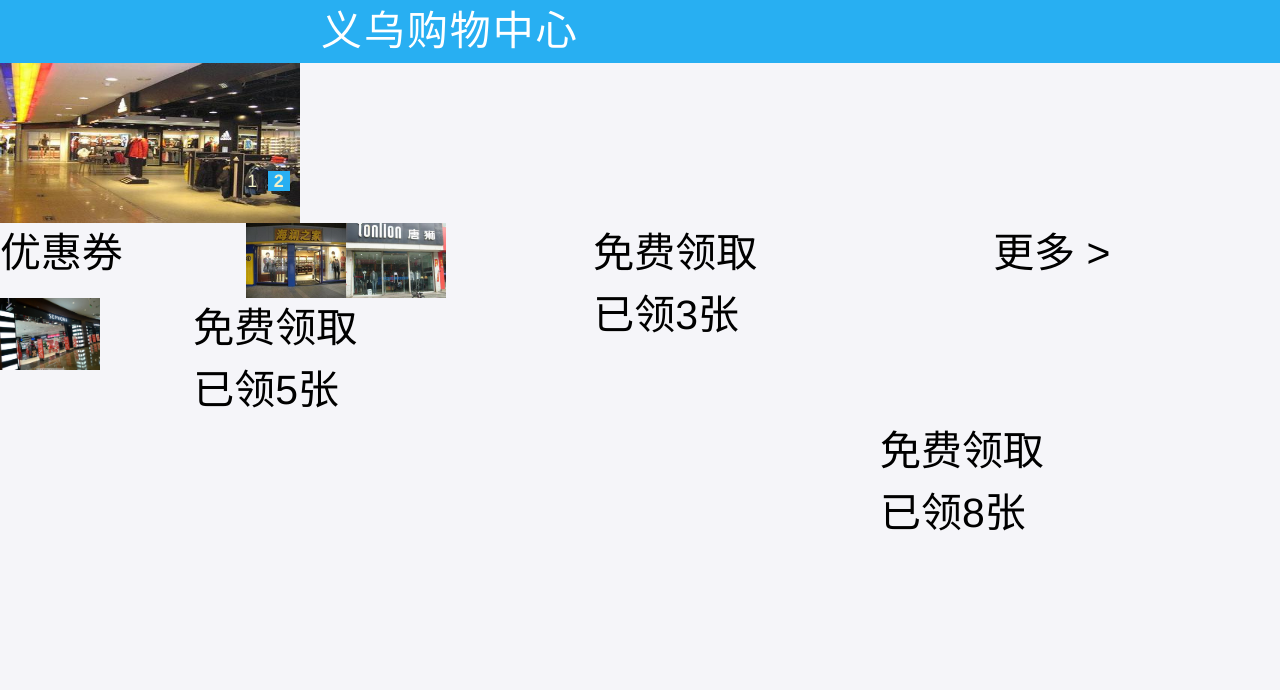
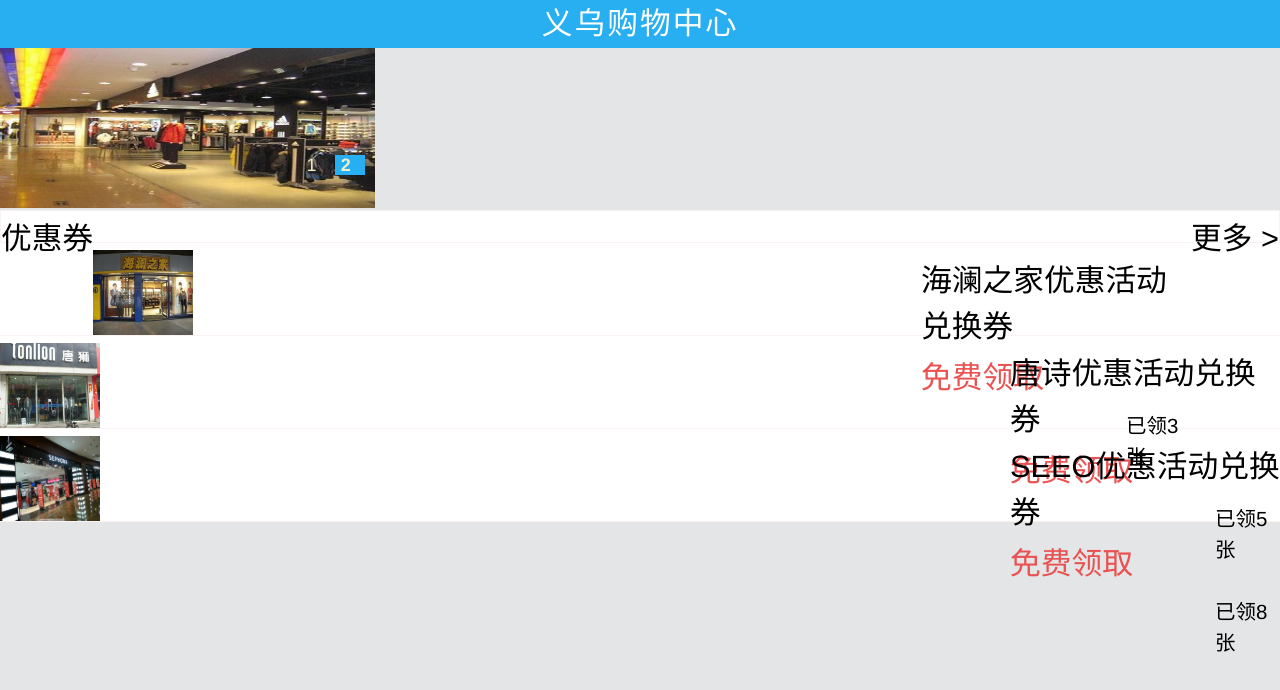
Before and after one commit to fengyy51/fe_shangcheng, a plain HTML site: page page/shangchengdemo.html in a window 1280 px wide. Drawn offline with Linux system fonts and the light colour scheme.

Commit message:
动态获取图片以及文字数组，进行展示

```diff
--- a/css/shangchengdemo.css
+++ b/css/shangchengdemo.css
@@ -1,49 +1,46 @@
-
+body{
+	background-color: #E3E5E6;
+}
 html,body{
-	background-color: #f5f59;
+	font-size: 0.15rem;
 	margin: 0;
 	padding: 0;
 	min-width: 100%;
 }
 div.head{
 
-	width: 100%;
 	color: #fff;
 	font-family: Microsoft YaHei;
 	border: 1px solid #28AFF2;
 	background-color: #28AFF2;
 	letter-spacing: 2px;
+	text-align: center;
 
 }
 div.head span{
 	margin: 0 25% 25%;
+
 }
 
 div.huodong{
 	height: 160px;
-	width: 300px;
+	width: 375px;
 	position: relative;
 	overflow: hidden;
-	/* margin: 0 auto;
-	 */
+
 }
 div.huodong ul{
 	list-style: none;
 	position: relative;
-	/* float: left; */
-	width: 700px;
-	/* height: 160px; */
-/* 	z-index: 1; */
+	width: 800px;
 }
 div.huodong ul li{
 	float: left;
-	width: 300px;
+	width: 375px;
 }
 div.huodong ul li img{
-	width: 300px;
+	width: 375px;
 	height: 160px;
-
-	/* position: relative; */
 }
 div.huodong div.num {
 	position: absolute;
@@ -58,6 +55,7 @@ div.huodong div.num span{
 	cursor: pointer;
 	font-size: 18px;
 	height: 20px;
+	width: 18px;
 	padding: 0 0.03rem;
 	margin: 0 2px;
 	color: #F0EFC9;
@@ -68,28 +66,53 @@ div.huodong div.num span.active{
 }
 div.youhuiquan {
 	width: 100%;
+	height: 300px;
+	margin: 2px 0 2px 0;
+	background-color: #fff;
+}
+div.youhuiquan #head{
+	text-decoration: underline;
+	border: 1px solid #FAF1F1;
+	height: 31px;
 }
 .left{
-  	width: 1.2rem;
+
  	float: left;
- 	display: block;
+ 	margin:  5px 0 5px 0;
 }
 .right{
- 	display: block;
- 	width: 1.4rem;
+ 	margin:  5px 0 5px 0;
  	float: right;
 }
 div.item{
 	width: 100%;
+	height: 85px;
+	margin: 7px 0 5px 0;
+	border-bottom: 1px solid #FAF1F1;
+	background-color: #fff;
 }
 
 div.item .tupian img{
-	position: relative;
+	height: 85px;
 	width: 100px;
 	float: left;
 	display: block;
 }
 div.item .content{
-	width: 400px;
+	width: 275px;
+	height: 85px;
 	float: right;
 }
+div.item .content p.decoration{
+	margin: 8px 0 0 5px;
+}
+div.item .content p.reference{
+	margin: 5px 0 0 5px;
+	color:#EA5151;
+}
+div.item .content p.num{
+	margin-top: 10px;
+	margin-left: 210px;
+	font-size: 0.1rem;
+
+}
--- a/js/shangchengdemo.js
+++ b/js/shangchengdemo.js
@@ -1,4 +1,11 @@
 $(document).ready(function(){
+	loadJson();
+	// setInterval(function(){
+	// 	loadJson();
+	// },1000);
+
+});
+function loadJson(){
 	$.ajax({
 			url:"../json/shangchengdemo.json",
 			type:"GET",
@@ -12,10 +19,13 @@ $(document).ready(function(){
 					makeHuoDong(huodong,huodong.length);
 					$('.huodong>.num>span').eq(0).addClass('active');
 					action();
+					$('div.youhuiquan .body').empty();
 					$.each(youhui,function(i){
 						makeYouHui(this.tupian,this.text,this.num);
 					});
-
+	// 				setInterval(function(){
+	// 	loadJson();
+	// },1000);
 
 			},
 
@@ -23,15 +33,16 @@ $(document).ready(function(){
 				alert('fail');
 				console.log(error);
 			}
-});
-
-});
+	});
+}
 function makeTitle(pageTitle){
 	var strHtml='<span class="title">'+pageTitle+'</span>';
-	$('div.head').append(strHtml);
+	$('div.head').empty();
+	$('div.head').html(strHtml);
 };
 
 function makeHuoDong(huodong,length){
+	$('div.guanggao').empty();
 	var strHtml='<div class="huodong" ><ul class="tupian"><li><img src='+huodong[0]+'></li><li><img src='
 	+huodong[1]+'></li></ul><div class="num">';
 	for(var i=1;i<=length;i++){
@@ -39,14 +50,15 @@ function makeHuoDong(huodong,length){
 		// console.log(i);
 	}
 	strHtml=strHtml+'</div>'+'</div>';
-	$('div.guanggao').append(strHtml);
+	$('div.guanggao').html(strHtml);
 
 
 }
 function makeYouHui(tupian,text,num){
-	var optionHtml='<div class="item"><div class="tupian"><img src='+tupian+'></div><div class="content"><p class="decoration>'+
+	var optionHtml='<div class="item"><div class="tupian"><img src='+tupian+'></div><div class="content"><p class="decoration">'+
 	text+'</p><p class="reference">免费领取</p><p class="num">已领'+num+'张</p></div></div>';
-	$('div.youhuiquan').append(optionHtml);
+
+	$('div.youhuiquan .body').append(optionHtml);
 
 
 }
--- a/json/shangchengdemo.json
+++ b/json/shangchengdemo.json
@@ -2,9 +2,9 @@
 	"data":{
 		"title":"义乌购物中心",
 		"huodong":["../resource/img/huodong.jpg","../resource/img/huodongone.jpg"],
-		"youhui":[{"tupian":"../resource/img/dianpu.jpg","text":"皮卡世家优惠活动兑换券","num":3},
-				{"tupian":"../resource/img/dianpuone.jpg","text":"ZIPPO优惠活动兑换券","num":5},
-				{"tupian":"../resource/img/chaozhitwo.jpg","text":"OEEO优惠活动兑换券","num":8}
+		"youhui":[{"tupian":"../resource/img/dianpu.jpg","text":"海澜之家优惠活动兑换券","num":3},
+				{"tupian":"../resource/img/dianpuone.jpg","text":"唐诗优惠活动兑换券","num":5},
+				{"tupian":"../resource/img/chaozhitwo.jpg","text":"SEEO优惠活动兑换券","num":8}
 		]
 	}
 }
--- a/page/shangchengdemo.html
+++ b/page/shangchengdemo.html
@@ -16,6 +16,7 @@
 				<span class="left">优惠券</span>
 				<span class="right">更多 &gt;</span>
 			</div>
+			<div class="body"></div>
 
 		</div>
 
```
